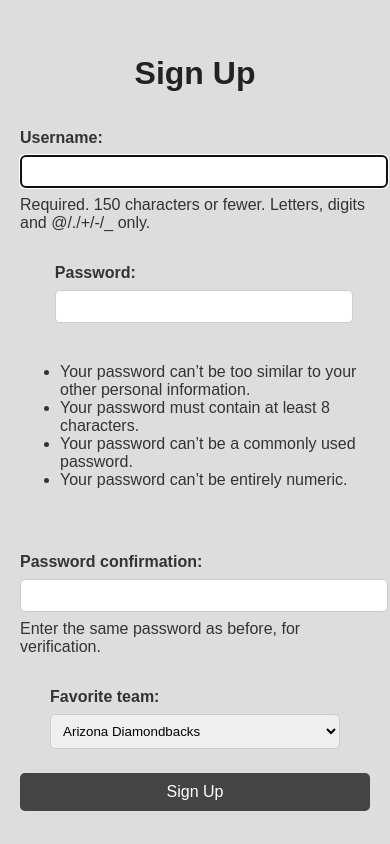
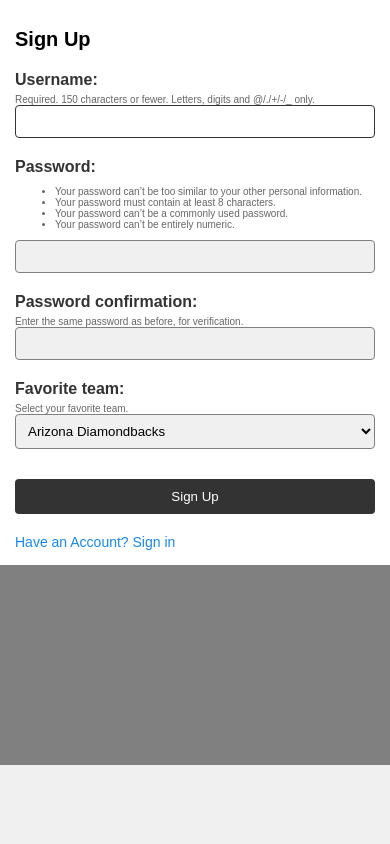
Before and after one commit to Daswanson22/django-blog, a Django app: page /signup/ in a window 390 px wide. Run offline with Django 5.2, Linux system fonts and the light colour scheme; parts of the project's set-up code (start-up, migrations or seed data) failed here and were passed over.

```diff
--- a/blog/forms.py
+++ b/blog/forms.py
@@ -1,15 +1,18 @@
 from django import forms
+from django.core.exceptions import ValidationError
 from django.contrib.auth.forms import UserCreationForm
 from django.contrib.auth.models import User
 from .models import UserProfile, Post
 
 class SignUpForm(UserCreationForm):
     favorite_team = forms.ChoiceField(
-            choices=UserProfile._meta.get_field('favorite_team').choices
+            choices=UserProfile._meta.get_field('favorite_team').choices,
+            help_text="Select your favorite team."
         )
     class Meta:
         model = User
         fields = ('username', 'password1', 'password2', 'favorite_team')
+
 
 class PostForm(forms.ModelForm):
     published_date = forms.DateTimeField(
--- a/blog/static/css/signup.css
+++ b/blog/static/css/signup.css
@@ -1,94 +1,151 @@
 body {
+    margin: 0;
+    padding: 0;
+    background-color: #f0f0f0; /* light gray */
     font-family: Arial, sans-serif;
-    color: #333;
-    margin: 0;
-    display: flex;
-    justify-content: center;
-    align-items: center;
-    height: 100vh;
 }
 
 .container {
     display: flex;
-    width: 100%;
-    height: 100vh;
+    flex-direction: row;
+    min-height: 100vh;
 }
 
 .left-side {
-    flex: 1;
-    display: flex;
-    flex-direction: column;
-    justify-content: center;
-    align-items: center;
-    background-color: #ddd; /* Placeholder for image */
-    padding: 20px;
+    width: 50%;
+    background-color: white;
+    padding: 40px;
+    box-sizing: border-box;
 }
 
 .right-side {
-    flex: 1;
-    background-color: #fff;
-    /* Placeholder for image */
+    width: 50%;
+    background-color: #808080; /* gray */
+}
+
+h1 {
+    color: black;
+    margin-bottom: 30px;
 }
 
 form {
-    width: 100%;
-    max-width: 350px;
     display: flex;
     flex-direction: column;
-    justify-content: center;
-    align-items: center;
+    gap: 20px;
 }
 
-h1 {
-    text-align: center;
-    color: #222;
+label {
+    color: #333333; /* dark gray */
+    font-weight: bold;
+    margin-bottom: 5px;
+    display: block;
+}
+
+input, select {
+    width: 100%;
+    padding: 10px;
+    border: 1px solid #808080; /* gray */
+    border-radius: 4px;
+    background-color: #f0f0f0; /* light gray */
+    color: black;
+    box-sizing: border-box;
+}
+
+input:focus, select:focus {
+    outline: none;
+    border-color: #333333; /* dark gray */
+    background-color: white;
+}
+
+.helptext {
+    font-size: 12px;
+    color: #666666; /* medium gray */
+    margin-top: 5px;
+}
+
+.errorlist {
+    list-style: none;
+    padding: 0;
+    color: #333333; /* dark gray */
+    font-size: 12px;
+    margin: 5px 0;
 }
 
 button {
+    background-color: #333333; /* dark gray */
+    color: white;
+    padding: 12px 20px;
+    border: none;
+    border-radius: 4px;
+    cursor: pointer;
     width: 100%;
-    padding: 10px;
-    background-color: #444;
-    color: white;
-    border: none;
-    border-radius: 5px;
-    cursor: pointer;
-    font-size: 16px;
-    transition: background 0.3s;
+    margin-top: 10px;
 }
 
 button:hover {
-    background-color: #222;
+    background-color: black;
 }
 
-input, select, textarea {
-    width: 100%;
-    padding: 8px;
-    margin: 8px 0;
-    border: 1px solid #ccc;
-    border-radius: 5px;
+.login_link {
+    display: block;
+    margin-top: 20px;
+    color: rgb(22, 136, 243); /* dark gray */
+    text-decoration: none;
 }
 
-label {
-    font-weight: bold;
+.login_link:hover {
+    color: rgb(53, 0, 197);
+    text-decoration: underline;
 }
 
+/* Mobile responsiveness */
 @media (max-width: 768px) {
     .container {
         flex-direction: column;
-        justify-content: center;
-        align-items: center;
     }
 
     .left-side {
-        display: flex;
-        justify-content: center;
-        align-items: center;
-        flex: 1;
-        width: 100vw;
-        max-width: 100%;
+        width: 100%;
+        padding: 20px;
     }
 
     .right-side {
-        display: none;
+        width: 100%;
+        height: 200px; /* Fixed height for mobile */
+    }
+
+    h1 {
+        font-size: 24px;
+        margin-bottom: 20px;
+    }
+
+    input, select {
+        padding: 8px;
+    }
+
+    button {
+        padding: 10px;
     }
 }
+
+@media (max-width: 480px) {
+    .left-side {
+        padding: 15px;
+    }
+
+    h1 {
+        font-size: 20px;
+    }
+
+    .helptext {
+        font-size: 10px;
+    }
+
+    .errorlist {
+        font-size: 10px;
+    }
+
+    .login_link {
+        font-size: 14px;
+    }
+}
--- a/blog/templates/blog/signup.html
+++ b/blog/templates/blog/signup.html
@@ -13,9 +13,10 @@
             <h1>Sign Up</h1>
             <form method="post">
                 {% csrf_token %}
-                {{ form.as_p }}
+                {{ form.as_div }}
                 <button type="submit">Sign Up</button>
             </form>
+            <a href="{% url 'login' %}" class="login_link">Have an Account? Sign in</a>
         </div>
         <div class="right-side">
 
--- a/blog/views.py
+++ b/blog/views.py
@@ -9,14 +9,15 @@ from .models import Post, UserProfile
 def signup(request):
     if request.method == 'POST':
         form = SignUpForm(request.POST)
+        print(form.error_messages)
         if form.is_valid():
             user = form.save()
-            print(form.cleaned_data['favorite_team'])
             UserProfile.objects.create(user=user, favorite_team=form.cleaned_data['favorite_team'])
             login(request, user)
             return redirect('post_list')
-        # else:
-        #     return HttpResponseNotFound()
+        else:
+            return render(request, "blog/signup.html", {"form":form})
+
     else: # GET request
         form = SignUpForm()
         return render(request, 'blog/signup.html', {'form': form})
```
